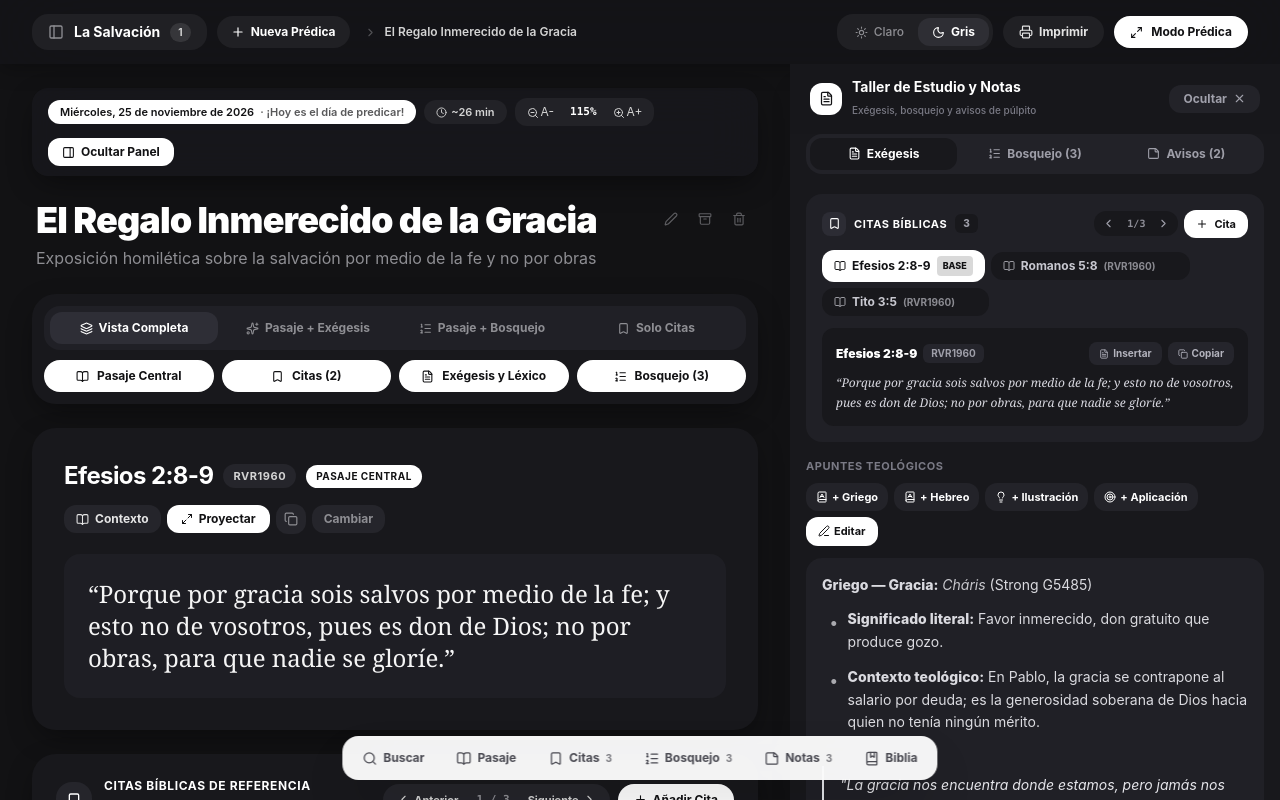
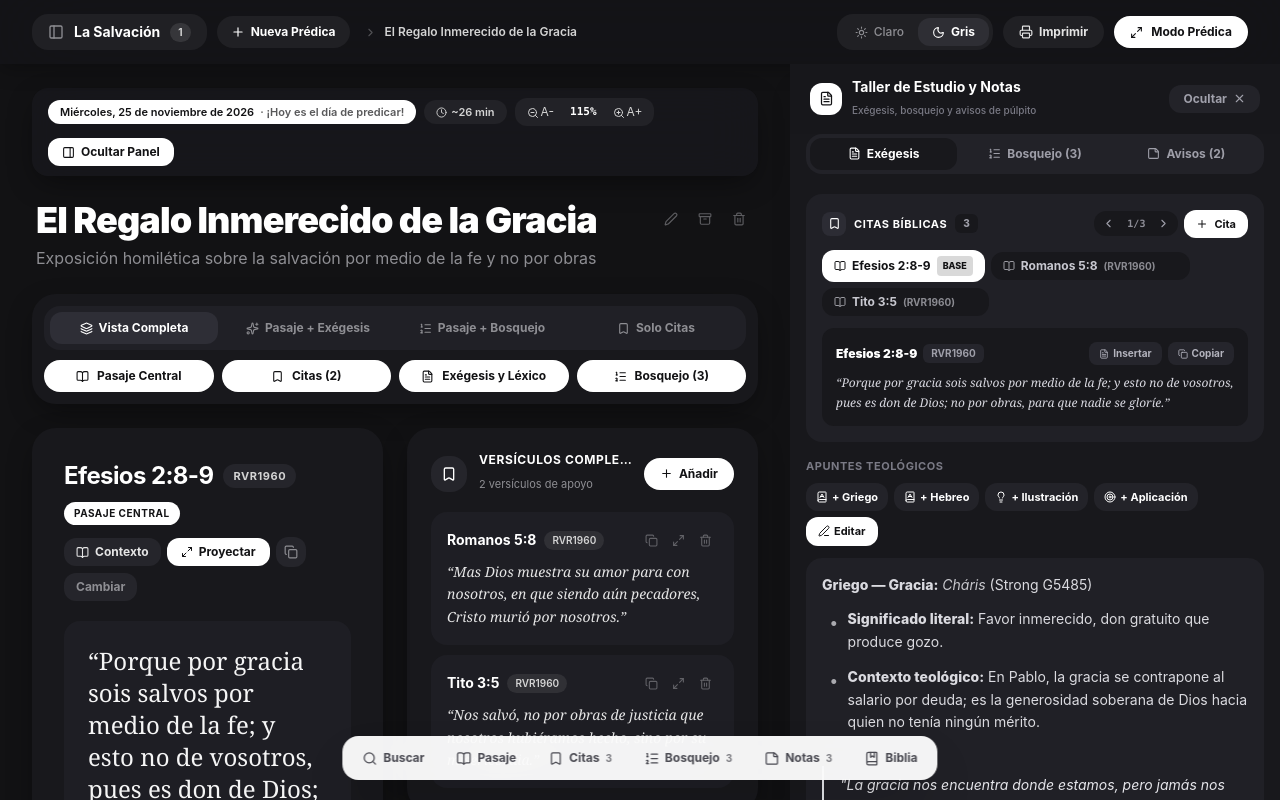
Before and after one commit to groonksync/predicas, a React (Vite) app: page / in a window 1280 px wide. Both pictures are taken after a click on the button "Cargar Prédica de Ejemplo". Shown: the top 800 px of the page. Built offline with nearby package versions, Linux system fonts and the light colour scheme.

Commit message:
feat: espacio de trabajo con pasaje principal, versiculos complementarios y notas juntos

```diff
--- a/src/components/StudyCanvas.tsx
+++ b/src/components/StudyCanvas.tsx
@@ -204,6 +204,13 @@ export const StudyCanvas: React.FC<StudyCanvasProps> = ({
     return () => { mounted = false; };
   }, [showChapterContext, currentActiveVerse?.reference]);
 
+  // En el espacio de trabajo el pasaje principal permanece fijo
+  useEffect(() => {
+    if (modules.pasaje && modules.citas && modules.notas && activeVerseId !== 'main') {
+      setActiveVerseId('main');
+    }
+  }, [modules.pasaje, modules.citas, modules.notas, activeVerseId]);
+
   // Calcular tiempo estimado de predicación
   const estimatedMinutes = Math.max(
     15,
@@ -450,6 +457,9 @@ export const StudyCanvas: React.FC<StudyCanvasProps> = ({
 
   // ¿Solo están activos Pasaje y Notas?
   const isDuoPasajeNotas = modules.pasaje && modules.notas && !modules.citas && !modules.bosquejo;
+
+  // Espacio de trabajo: pasaje central + complementarios + notas visibles a la vez
+  const isWorkspaceLayout = modules.pasaje && modules.citas && modules.notas;
 
   // 1. Render Lienzo Bíblico Central (Sin trazos, adaptado a Luz y Gris, con Contexto de Capítulo)
   const renderPasajeCentral = () => (
@@ -586,6 +596,103 @@ export const StudyCanvas: React.FC<StudyCanvasProps> = ({
       {currentActiveVerse.notes && (
         <div className="mt-4 pt-3 text-xs text-[#636366] dark:text-neutral-400 leading-relaxed">
           <span className="font-bold text-[#1C1C1E] dark:text-neutral-200">Nota exegética:</span> {currentActiveVerse.notes}
+        </div>
+      )}
+    </section>
+  );
+
+  // Panel de Versículos Complementarios (se ven todos a la vez junto al pasaje central)
+  const renderComplementPanel = () => (
+    <section className="surface-card bg-white dark:bg-[#18181C] rounded-3xl p-6 space-y-4 transition-all duration-200">
+      <div className="flex items-center justify-between gap-3">
+        <div className="flex items-center gap-3 min-w-0">
+          <div className="w-9 h-9 rounded-2xl bg-[#F2F3F5] dark:bg-[#25252B] text-[#1C1C1E] dark:text-white flex items-center justify-center flex-shrink-0">
+            <Bookmark size={16} />
+          </div>
+          <div className="min-w-0">
+            <h3 className="text-xs font-bold uppercase tracking-wider text-[#1C1C1E] dark:text-white truncate">
+              Versículos Complementarios
+            </h3>
+            <span className="text-[11px] text-[#8E8E93]">
+              {study.relatedVerses.length === 0
+                ? 'Refuerzan el pasaje central'
+                : `${study.relatedVerses.length} ${study.relatedVerses.length === 1 ? 'versículo' : 'versículos'} de apoyo`}
+            </span>
+          </div>
+        </div>
+        <button
+          onClick={onOpenVerseModal}
+          className="flex items-center gap-1.5 px-4 py-2 rounded-2xl text-xs font-bold bg-[#1C1C1E] hover:bg-black text-white dark:bg-white dark:hover:bg-neutral-200 dark:text-[#121214] active:scale-95 transition-all shadow-xs whitespace-nowrap flex-shrink-0"
+        >
+          <Plus size={13} />
+          <span>Añadir</span>
+        </button>
+      </div>
+
+      {study.relatedVerses.length === 0 ? (
+        <button
+          onClick={onOpenVerseModal}
+          className="w-full py-8 rounded-2xl bg-[#F6F7F9] dark:bg-[#1E1E24] text-xs text-[#8E8E93] hover:text-[#1C1C1E] dark:hover:text-white transition-colors flex flex-col items-center gap-2"
+        >
+          <Plus size={18} />
+          <span>Añade versículos que complementen el pasaje principal</span>
+        </button>
+      ) : (
+        <div className="space-y-2.5">
+          {study.relatedVerses.map(verse => (
+            <div key={verse.id} className="group p-4 rounded-2xl bg-[#F6F7F9] dark:bg-[#1E1E24] space-y-2">
+              <div className="flex items-center justify-between gap-2">
+                <div className="flex items-center gap-2 min-w-0">
+                  <span className="text-sm font-bold text-[#1C1C1E] dark:text-white truncate">{verse.reference}</span>
+                  <span className="text-[10px] font-semibold px-2 py-0.5 rounded-full bg-black/[0.06] dark:bg-white/[0.08] text-[#636366] dark:text-neutral-300">
+                    {verse.version}
+                  </span>
+                </div>
+                <div className="flex items-center gap-0.5 opacity-60 group-hover:opacity-100 transition-opacity flex-shrink-0">
+                  <button
+                    type="button"
+                    onClick={() => handleCopyText(verse.text, verse.id)}
+                    className="p-1.5 rounded-lg text-[#8E8E93] hover:text-[#1C1C1E] dark:hover:text-white hover:bg-black/[0.05] dark:hover:bg-white/[0.08]"
+                    title="Copiar texto"
+                  >
+                    {copiedVerseId === verse.id ? <Check size={13} /> : <Copy size={13} />}
+                  </button>
+                  {verse.text && (
+                    <button
+                      type="button"
+                      onClick={() => setProjectedItem({
+                        id: verse.id,
+                        kind: 'verse',
+                        label: `Cita de Apoyo · ${verse.version}`,
+                        title: verse.reference,
+                        body: verse.text
+                      })}
+                      className="p-1.5 rounded-lg text-[#8E8E93] hover:text-[#1C1C1E] dark:hover:text-white hover:bg-black/[0.05] dark:hover:bg-white/[0.08]"
+                      title="Proyectar a pantalla completa"
+                    >
+                      <Maximize2 size={13} />
+                    </button>
+                  )}
+                  <button
+                    type="button"
+                    onClick={() => handleDeleteRelatedVerse(verse.id)}
+                    className="p-1.5 rounded-lg text-[#8E8E93] hover:text-red-500 hover:bg-red-500/10"
+                    title="Eliminar versículo"
+                  >
+                    <Trash2 size={13} />
+                  </button>
+                </div>
+              </div>
+              <p className="text-sm font-serif italic leading-relaxed text-[#1C1C1E] dark:text-neutral-200 select-text">
+                “{verse.text}”
+              </p>
+              {verse.notes && (
+                <p className="text-[11px] text-[#8E8E93] leading-relaxed">
+                  <span className="font-bold">Nota:</span> {verse.notes}
+                </p>
+              )}
+            </div>
+          ))}
         </div>
       )}
     </section>
@@ -1367,7 +1474,19 @@ export const StudyCanvas: React.FC<StudyCanvasProps> = ({
       {/* CONTENIDO PRINCIPAL ESCALABLE */}
       <div style={{ fontSize: `${fontScale}%` }} className="transition-all duration-200 space-y-6">
 
-        {isDuoPasajeNotas ? (
+        {isWorkspaceLayout ? (
+          <div className="w-full space-y-6">
+            {/* Pasaje principal fijo a la izquierda; complementarios y notas a la derecha */}
+            <div className="grid gap-6 grid-cols-1 lg:grid-cols-2 items-start">
+              <div className="lg:sticky lg:top-2">{renderPasajeCentral()}</div>
+              <div className="space-y-6 min-w-0">
+                {renderComplementPanel()}
+                {renderNotasExegeticas()}
+              </div>
+            </div>
+            {modules.bosquejo && renderBosquejoSection()}
+          </div>
+        ) : isDuoPasajeNotas ? (
           <div className="w-full grid gap-6 grid-cols-1 lg:grid-cols-2">
             {renderPasajeCentral()}
             {renderNotasExegeticas()}
```
